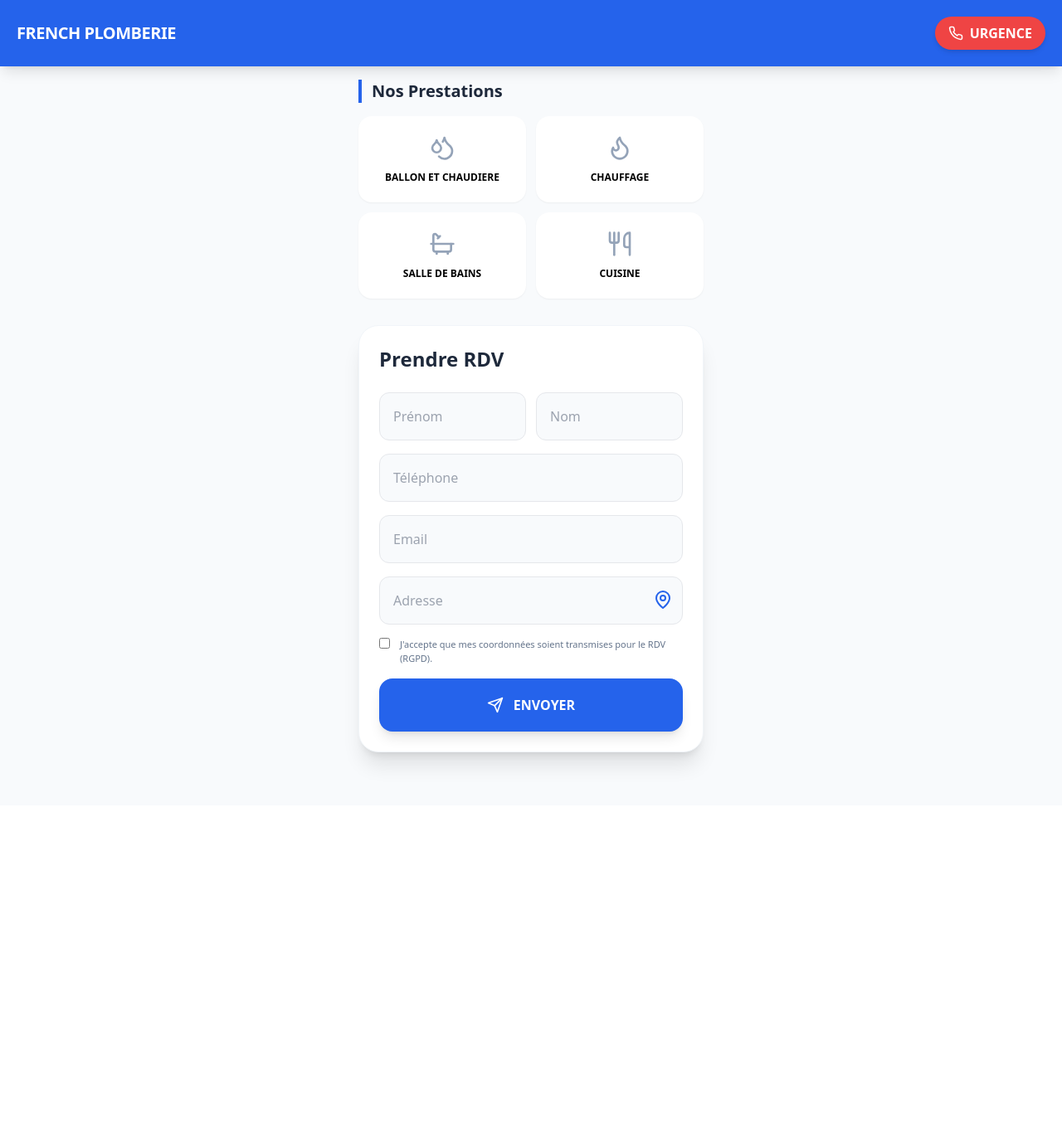
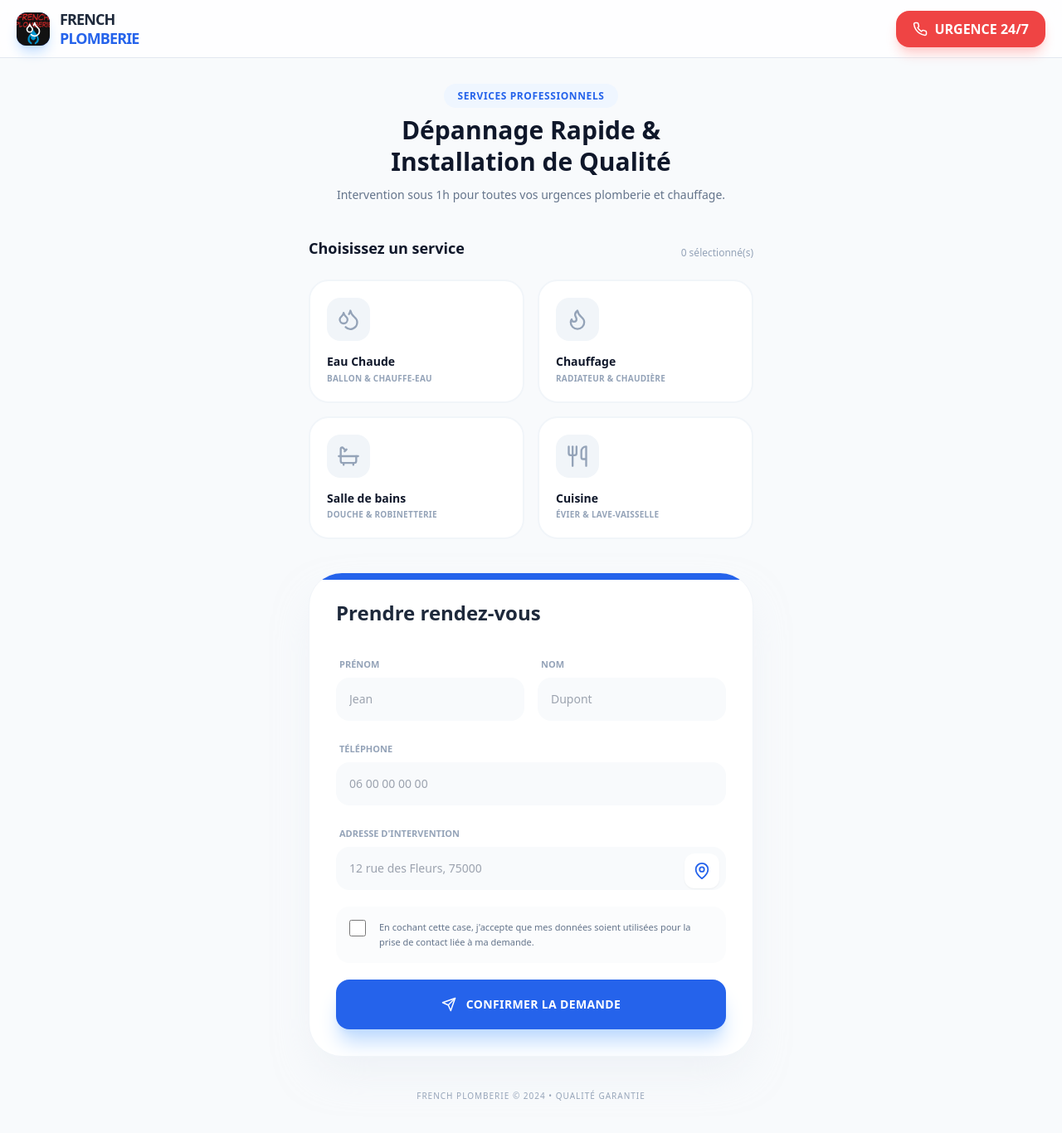
Before and after one commit to NicolasSendid/French-Plomberie, a Next.js app: page / in a window 1280 px wide. Shown: the top 1366 px of the page at 83% size. Before the commit the page ends 971 px from the top, so only its background shows below. Built offline with nearby package versions, Linux system fonts and the light colour scheme.

Commit message:
Update page.tsx

```diff
--- a/app/page.tsx
+++ b/app/page.tsx
@@ -1,6 +1,6 @@
 "use client";
 import React, { useState, useEffect } from 'react';
-import { Phone, Droplets, Flame, Bath, Utensils, Send, MapPin, Download } from 'lucide-react';
+import { Phone, Droplets, Flame, Bath, Utensils, Send, MapPin, Download, CheckCircle2 } from 'lucide-react';
 
 export default function Home() {
   const [formData, setFormData] = useState({
@@ -27,10 +27,10 @@ export default function Home() {
   };
 
   const prestationsList = [
-    { id: 'Ballon et chaudiere', icon: <Droplets size={32} /> },
-    { id: 'Chauffage', icon: <Flame size={32} /> },
-    { id: 'Salle de bains', icon: <Bath size={32} /> },
-    { id: 'Cuisine', icon: <Utensils size={32} /> },
+    { id: 'Eau Chaude', icon: <Droplets size={28} />, desc: 'Ballon & Chauffe-eau' },
+    { id: 'Chauffage', icon: <Flame size={28} />, desc: 'Radiateur & Chaudière' },
+    { id: 'Salle de bains', icon: <Bath size={28} />, desc: 'Douche & Robinetterie' },
+    { id: 'Cuisine', icon: <Utensils size={28} />, desc: 'Évier & Lave-vaisselle' },
   ];
 
   const togglePrestation = (id: string) => {
@@ -46,14 +46,14 @@ export default function Home() {
     if ("geolocation" in navigator) {
       navigator.geolocation.getCurrentPosition((pos) => {
         setFormData(prev => ({...prev, gps: `${pos.coords.latitude}, ${pos.coords.longitude}`}));
-        alert("📍 Position GPS récupérée !");
+        alert("📍 Position récupérée avec succès !");
       });
     }
   };
 
   const handleSubmit = async (e: React.FormEvent) => {
     e.preventDefault();
-    if(!formData.rgpd) return alert("Veuillez accepter le RGPD");
+    if(!formData.rgpd) return alert("Veuillez accepter les conditions (RGPD)");
 
     const res = await fetch('/api/send', {
       method: 'POST',
@@ -62,82 +62,135 @@ export default function Home() {
     });
 
     if(res.ok) {
-      alert("✅ Demande envoyée !");
+      alert("🚀 Demande envoyée ! Nous vous rappelons rapidement.");
       setFormData({ nom: '', prenom: '', tel: '', mail: '', adresse: '', prestations: [], rgpd: false, gps: '' });
     }
   };
 
   return (
-    <main className="min-h-screen bg-slate-50 pb-12 font-sans">
+    <main className="min-h-screen bg-[#F8FAFC] pb-12 font-sans text-slate-900">
+      {/* Banner Installation PWA */}
       {deferredPrompt && (
-        <button
-          onClick={handleInstallClick}
-          className="w-full bg-yellow-400 text-black text-center py-3 font-bold text-sm flex items-center justify-center gap-2"
-        >
-          <Download size={16} /> INSTALLER L'APPLICATION
-        </button>
+        <div className="bg-blue-600 p-2 text-white text-center text-sm font-medium flex items-center justify-center gap-3 animate-pulse">
+          <span>Installer l'application sur votre écran ?</span>
+          <button onClick={handleInstallClick} className="bg-white text-blue-600 px-3 py-1 rounded-full text-xs font-bold uppercase">Installer</button>
+        </div>
       )}
 
-      <header className="bg-blue-600 text-white p-5 sticky top-0 z-50 flex justify-between items-center shadow-lg">
+      {/* Header Glassmorphism */}
+      <header className="sticky top-0 z-50 bg-white/80 backdrop-blur-md border-b border-slate-200 px-5 py-3 flex justify-between items-center">
+        <div className="flex items-center gap-3">
+          {/* LOGO ICI */}
+          <div className="w-10 h-10 bg-blue-600 rounded-xl flex items-center justify-center overflow-hidden shadow-lg shadow-blue-200">
+            <img src="/logo.png" alt="Logo" className="w-full h-full object-cover" onError={(e) => (e.currentTarget.style.display = 'none')} />
+            <Droplets className="text-white absolute" size={20} />
+          </div>
           <div>
-          <h1 className="font-extrabold text-xl tracking-tight">FRENCH PLOMBERIE</h1>
+            <h1 className="font-black text-lg leading-tight tracking-tighter text-slate-800">FRENCH<br/><span className="text-blue-600">PLOMBERIE</span></h1>
           </div>
-        <a href="tel:0658908674" className="bg-red-500 px-4 py-2 rounded-full flex items-center gap-2 font-bold shadow-md">
-          <Phone size={18} /> URGENCE
+        </div>
+        <a href="tel:0658908674" className="group bg-red-500 hover:bg-red-600 text-white px-5 py-2.5 rounded-2xl flex items-center gap-2 font-bold transition-all active:scale-95 shadow-lg shadow-red-200">
+          <Phone size={18} className="group-hover:animate-bounce" />
+          <span className="hidden sm:inline">URGENCE 24/7</span>
         </a>
       </header>
 
-      <div className="max-w-md mx-auto p-4 space-y-8">
+      <div className="max-w-xl mx-auto px-5 pt-8 space-y-10">
+        {/* Hero Section */}
+        <section className="text-center space-y-3">
+          <span className="bg-blue-50 text-blue-600 px-4 py-1.5 rounded-full text-xs font-bold uppercase tracking-wider">Services Professionnels</span>
+          <h2 className="text-3xl font-black text-slate-900 leading-tight">Dépannage Rapide & <br/>Installation de Qualité</h2>
+          <p className="text-slate-500 text-sm">Intervention sous 1h pour toutes vos urgences plomberie et chauffage.</p>
+        </section>
+
+        {/* Services Grid */}
         <section>
-          <h2 className="text-xl font-bold mb-4 text-slate-800 border-l-4 border-blue-600 pl-3">Nos Prestations</h2>
-          <div className="grid grid-cols-2 gap-3">
-            {prestationsList.map((p) => (
+          <div className="flex justify-between items-end mb-6">
+            <h3 className="text-lg font-bold">Choisissez un service</h3>
+            <span className="text-xs text-slate-400 font-medium">{formData.prestations.length} sélectionné(s)</span>
+          </div>
+          <div className="grid grid-cols-2 gap-4">
+            {prestationsList.map((p) => {
+              const active = formData.prestations.includes(p.id);
+              return (
                 <button
                   key={p.id}
                   type="button"
                   onClick={() => togglePrestation(p.id)}
-                className={`p-5 rounded-2xl border-2 transition-all flex flex-col items-center gap-3 ${
-                  formData.prestations.includes(p.id) ? 'border-blue-600 bg-blue-50' : 'bg-white border-transparent shadow-sm'
+                  className={`relative p-5 rounded-3xl border-2 transition-all duration-300 flex flex-col items-start text-left gap-4 overflow-hidden group ${
+                    active ? 'border-blue-600 bg-blue-50/50 ring-4 ring-blue-50' : 'bg-white border-slate-100 hover:border-blue-200'
                   }`}
                 >
-                <div className={formData.prestations.includes(p.id) ? 'text-blue-600' : 'text-slate-400'}>
+                  <div className={`p-3 rounded-2xl transition-colors ${active ? 'bg-blue-600 text-white' : 'bg-slate-100 text-slate-400 group-hover:bg-blue-100'}`}>
                     {p.icon}
                   </div>
-                <span className="text-xs font-bold uppercase">{p.id}</span>
+                  <div>
+                    <p className="font-bold text-sm leading-tight">{p.id}</p>
+                    <p className="text-[10px] text-slate-400 mt-1 uppercase font-semibold tracking-wide">{p.desc}</p>
+                  </div>
+                  {active && <CheckCircle2 size={20} className="absolute top-4 right-4 text-blue-600 animate-in fade-in zoom-in" />}
                 </button>
-            ))}
+              );
+            })}
           </div>
         </section>
 
-        <section className="bg-white p-6 rounded-3xl shadow-xl border border-slate-100">
-          <h2 className="text-2xl font-bold mb-6 text-slate-800">Prendre RDV</h2>
-          <form onSubmit={handleSubmit} className="space-y-4">
-            <div className="grid grid-cols-2 gap-3">
-              <input required placeholder="Prénom" className="p-4 bg-slate-50 rounded-xl w-full border"
+        {/* Form Card */}
+        <section className="bg-white p-8 rounded-[2.5rem] shadow-2xl shadow-slate-200/50 border border-slate-100 relative overflow-hidden">
+          <div className="absolute top-0 left-0 w-full h-2 bg-blue-600"></div>
+          <h3 className="text-2xl font-black mb-8 text-slate-800">Prendre rendez-vous</h3>
+
+          <form onSubmit={handleSubmit} className="space-y-5">
+            <div className="grid grid-cols-2 gap-4">
+              <div className="space-y-1.5">
+                <label className="text-[11px] font-bold text-slate-400 uppercase ml-1">Prénom</label>
+                <input required placeholder="Jean" className="w-full p-4 bg-slate-50 rounded-2xl border-none focus:ring-2 focus:ring-blue-600 transition-all outline-none text-sm"
                   value={formData.prenom} onChange={e => setFormData({...formData, prenom: e.target.value})} />
-              <input required placeholder="Nom" className="p-4 bg-slate-50 rounded-xl w-full border"
+              </div>
+              <div className="space-y-1.5">
+                <label className="text-[11px] font-bold text-slate-400 uppercase ml-1">Nom</label>
+                <input required placeholder="Dupont" className="w-full p-4 bg-slate-50 rounded-2xl border-none focus:ring-2 focus:ring-blue-600 transition-all outline-none text-sm"
                   value={formData.nom} onChange={e => setFormData({...formData, nom: e.target.value})} />
               </div>
-            <input required type="tel" placeholder="Téléphone" className="p-4 bg-slate-50 rounded-xl w-full border"
+            </div>
+
+            <div className="space-y-1.5">
+              <label className="text-[11px] font-bold text-slate-400 uppercase ml-1">Téléphone</label>
+              <input required type="tel" placeholder="06 00 00 00 00" className="w-full p-4 bg-slate-50 rounded-2xl border-none focus:ring-2 focus:ring-blue-600 transition-all outline-none text-sm"
                 value={formData.tel} onChange={e => setFormData({...formData, tel: e.target.value})} />
-            <input required type="email" placeholder="Email" className="p-4 bg-slate-50 rounded-xl w-full border"
-              value={formData.mail} onChange={e => setFormData({...formData, mail: e.target.value})} />
-            <div className="relative">
-              <input required placeholder="Adresse" className="p-4 bg-slate-50 rounded-xl w-full border pr-12"
+            </div>
+
+            <div className="space-y-1.5">
+              <label className="text-[11px] font-bold text-slate-400 uppercase ml-1">Adresse d'intervention</label>
+              <div className="relative group">
+                <input required placeholder="12 rue des Fleurs, 75000" className="w-full p-4 bg-slate-50 rounded-2xl border-none focus:ring-2 focus:ring-blue-600 transition-all outline-none pr-14 text-sm"
                   value={formData.adresse} onChange={e => setFormData({...formData, adresse: e.target.value})} />
-              <button type="button" onClick={getGPS} className="absolute right-3 top-4 text-blue-600">
-                <MapPin size={24}/>
+                <button type="button" onClick={getGPS} className="absolute right-2 top-2 p-2.5 bg-white shadow-sm rounded-xl text-blue-600 hover:bg-blue-600 hover:text-white transition-all active:scale-90">
+                  <MapPin size={22}/>
                 </button>
               </div>
-            <label className="flex items-start gap-3 text-[11px] text-slate-500 cursor-pointer">
-              <input type="checkbox" required checked={formData.rgpd} onChange={e => setFormData({...formData, rgpd: e.target.checked})} />
-              <span>J'accepte que mes coordonnées soient transmises pour le RDV (RGPD).</span>
+            </div>
+
+            <label className="flex items-start gap-4 p-4 rounded-2xl bg-slate-50/50 cursor-pointer group">
+              <div className="relative flex items-center">
+                <input type="checkbox" required checked={formData.rgpd} onChange={e => setFormData({...formData, rgpd: e.target.checked})}
+                  className="w-5 h-5 rounded border-slate-300 text-blue-600 focus:ring-blue-500" />
+              </div>
+              <span className="text-[11px] leading-relaxed text-slate-500 group-hover:text-slate-700 transition-colors">
+                En cochant cette case, j'accepte que mes données soient utilisées pour la prise de contact liée à ma demande.
+              </span>
             </label>
-            <button type="submit" className="w-full bg-blue-600 text-white font-black py-5 rounded-2xl shadow-lg flex items-center justify-center gap-3">
-              <Send size={20} /> ENVOYER
+
+            <button type="submit" className="w-full bg-blue-600 hover:bg-blue-700 text-white font-extrabold py-5 rounded-2xl shadow-xl shadow-blue-200 transition-all active:scale-[0.98] flex items-center justify-center gap-3 text-sm tracking-wide uppercase">
+              <Send size={18} /> Confirmer la demande
             </button>
           </form>
         </section>
+
+        {/* Footer */}
+        <footer className="text-center space-y-4">
+          <p className="text-slate-400 text-[10px] font-medium tracking-widest uppercase">French Plomberie © 2024 • Qualité Garantie</p>
+        </footer>
       </div>
     </main>
   );
```
Lines whose indentation alone changed are shown as unchanged.
